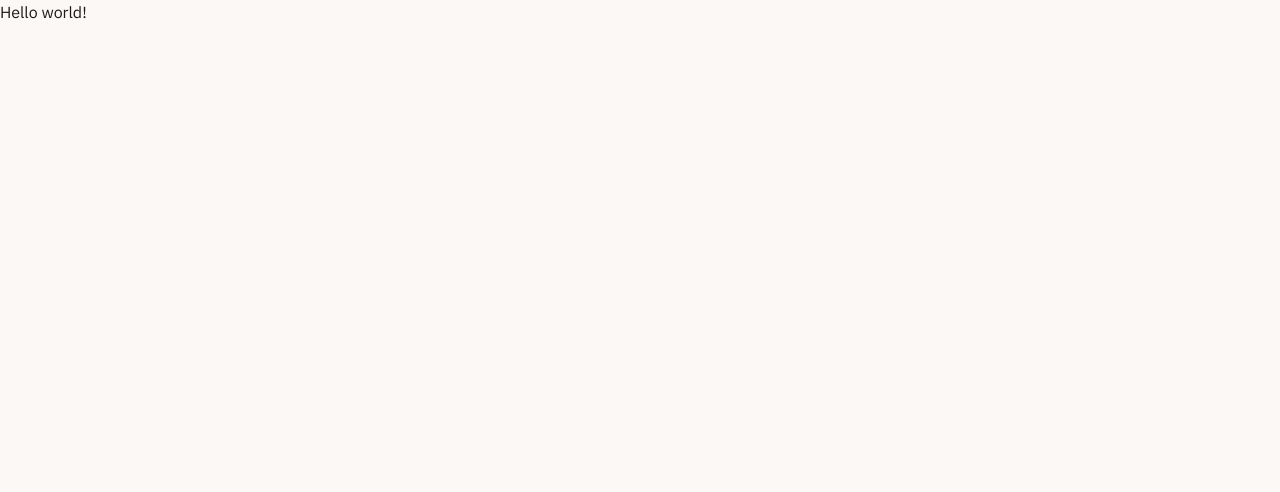
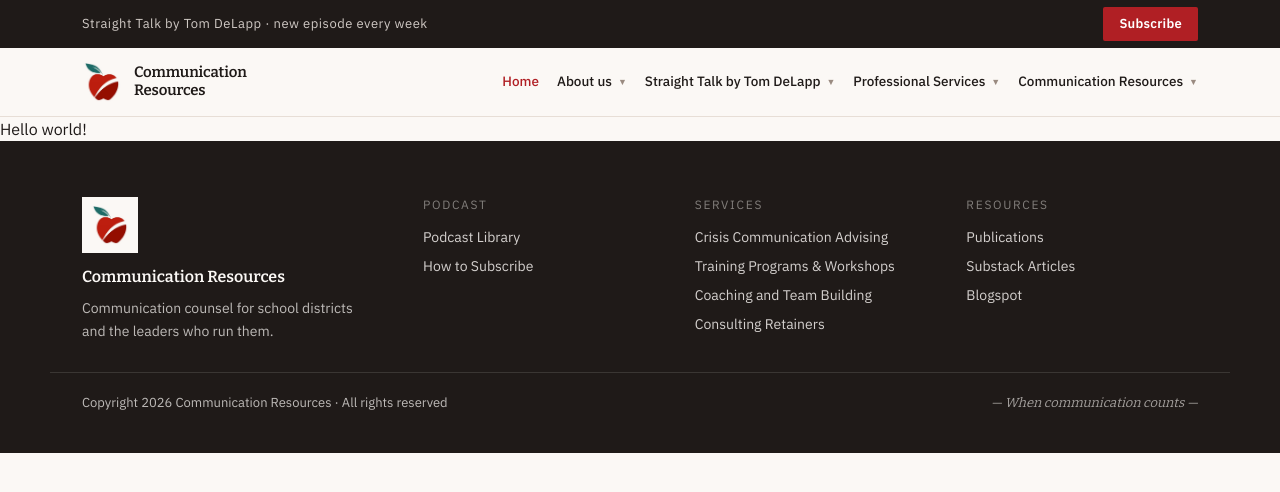
Before and after one commit to timroman234/tomdelapp_nextjs, a Next.js app: page / in a window 1280 px wide. Shown: the top 492 px of the page. Built offline with nearby package versions, Linux system fonts and the light colour scheme.

Commit message:
Wire UtilityBar, Header, and Footer into the root layout
Co-Authored-By: Claude Sonnet 5 <noreply@anthropic.com>
Claude-Session: https://claude.ai/code/session_011bXU7X9kcSmbw9JpA91LCY

```diff
--- a/src/app/layout.tsx
+++ b/src/app/layout.tsx
@@ -1,5 +1,8 @@
 import type { Metadata } from "next";
 import { bitter, plexSans } from "./fonts";
+import { UtilityBar } from "@/components/utility-bar";
+import { Header } from "@/components/header";
+import { Footer } from "@/components/footer";
 import "./globals.css";
 
 export const metadata: Metadata = {
@@ -11,7 +14,12 @@ export const metadata: Metadata = {
 export default function RootLayout({ children }: { children: React.ReactNode }) {
   return (
     <html lang="en" className={`${bitter.variable} ${plexSans.variable}`}>
-      <body className="bg-cream font-body text-ink antialiased">{children}</body>
+      <body className="bg-cream font-body text-ink antialiased">
+        <UtilityBar />
+        <Header />
+        <main>{children}</main>
+        <Footer />
+      </body>
     </html>
   );
 }
```
